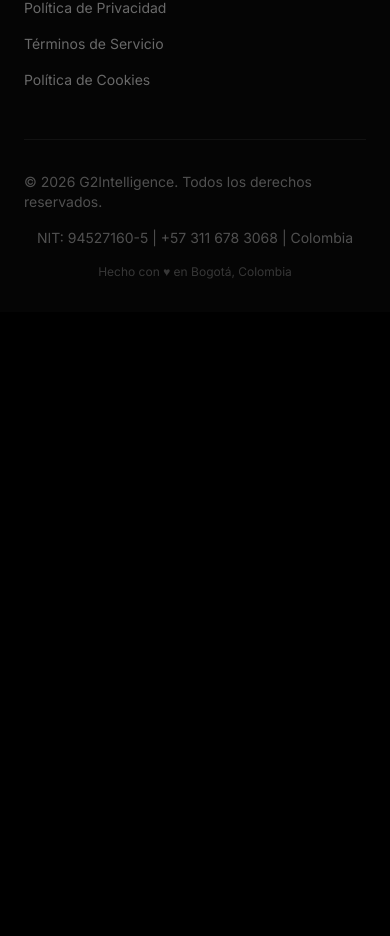
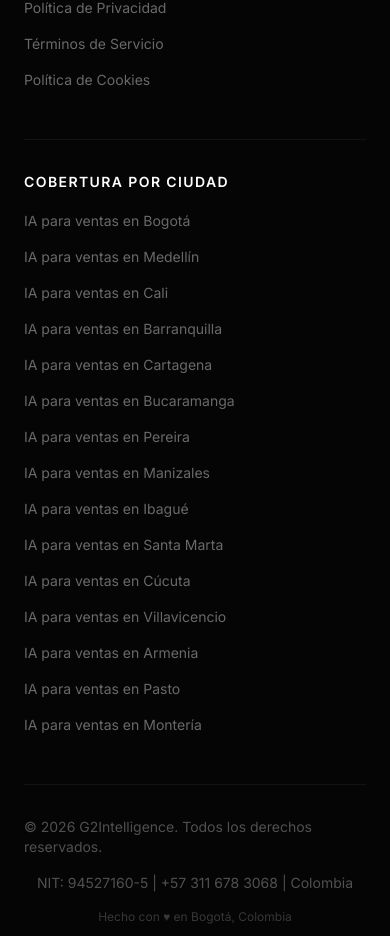
Before and after one commit to guidogar123/web_g2, a Next.js app in the folder sitio-g2-nextjs/: page / in a window 390 px wide. Shown: the part 10273-11209 px from the top of the page. Before the commit the page ends 10585 px from the top, so only its background shows below. Built offline with nearby package versions, Linux system fonts and the light colour scheme.

Commit message:
seo: enlace interno del home a las 15 ciudades desde el Footer
Co-Authored-By: Claude Sonnet 5.5 <noreply@anthropic.com>
Claude-Session: https://claude.ai/code/session_01GhdhU7c5ZFPK4Jkj6mfBCL

```diff
--- a/sitio-g2-nextjs/src/components/sections/Footer.tsx
+++ b/sitio-g2-nextjs/src/components/sections/Footer.tsx
@@ -1,4 +1,6 @@
+import Link from 'next/link';
 import { Brain, ExternalLink } from 'lucide-react';
+import { CITIES } from '@/app/[ciudad]/cities';
 
 const footerLinks = [
   {
@@ -97,6 +99,28 @@ export default function Footer() {
           ))}
         </div>
 
+        {/* Cobertura por ciudad: enlaza el home a cada landing local */}
+        <nav aria-labelledby="cobertura-ciudades" className="border-t border-white/5 pt-8 mb-12">
+          <h4
+            id="cobertura-ciudades"
+            className="text-white font-semibold text-sm uppercase tracking-widest mb-4"
+          >
+            Cobertura por ciudad
+          </h4>
+          <ul className="grid grid-cols-1 sm:grid-cols-2 lg:grid-cols-3 gap-x-8 gap-y-3">
+            {CITIES.map((city) => (
+              <li key={city.slug}>
+                <Link
+                  href={`/${city.slug}`}
+                  className="text-white/40 hover:text-white text-sm transition-colors duration-200"
+                >
+                  IA para ventas en {city.name}
+                </Link>
+              </li>
+            ))}
+          </ul>
+        </nav>
+
         {/* Bottom bar */}
         <div className="border-t border-white/5 pt-8 flex flex-col sm:flex-row items-center justify-between gap-4 text-sm text-white/30">
           <p>© {currentYear} G2Intelligence. Todos los derechos reservados.</p>
```
